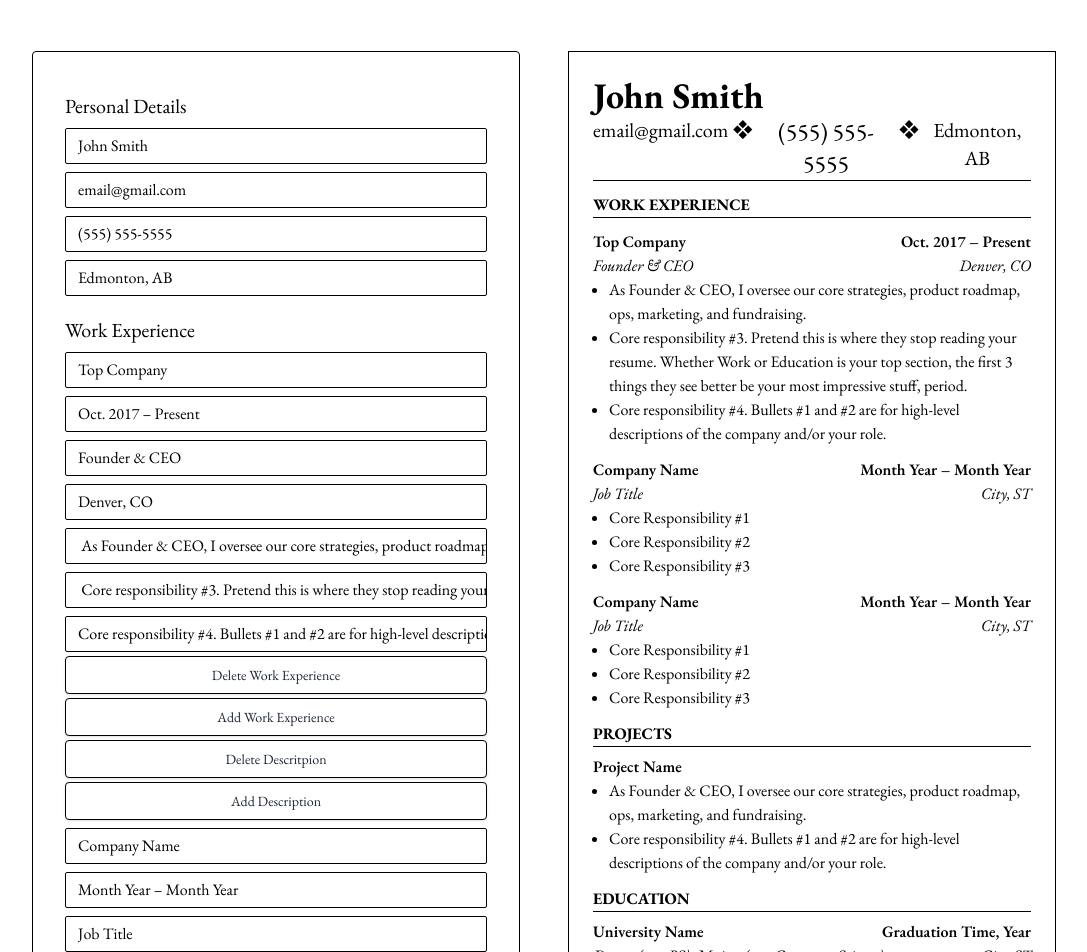
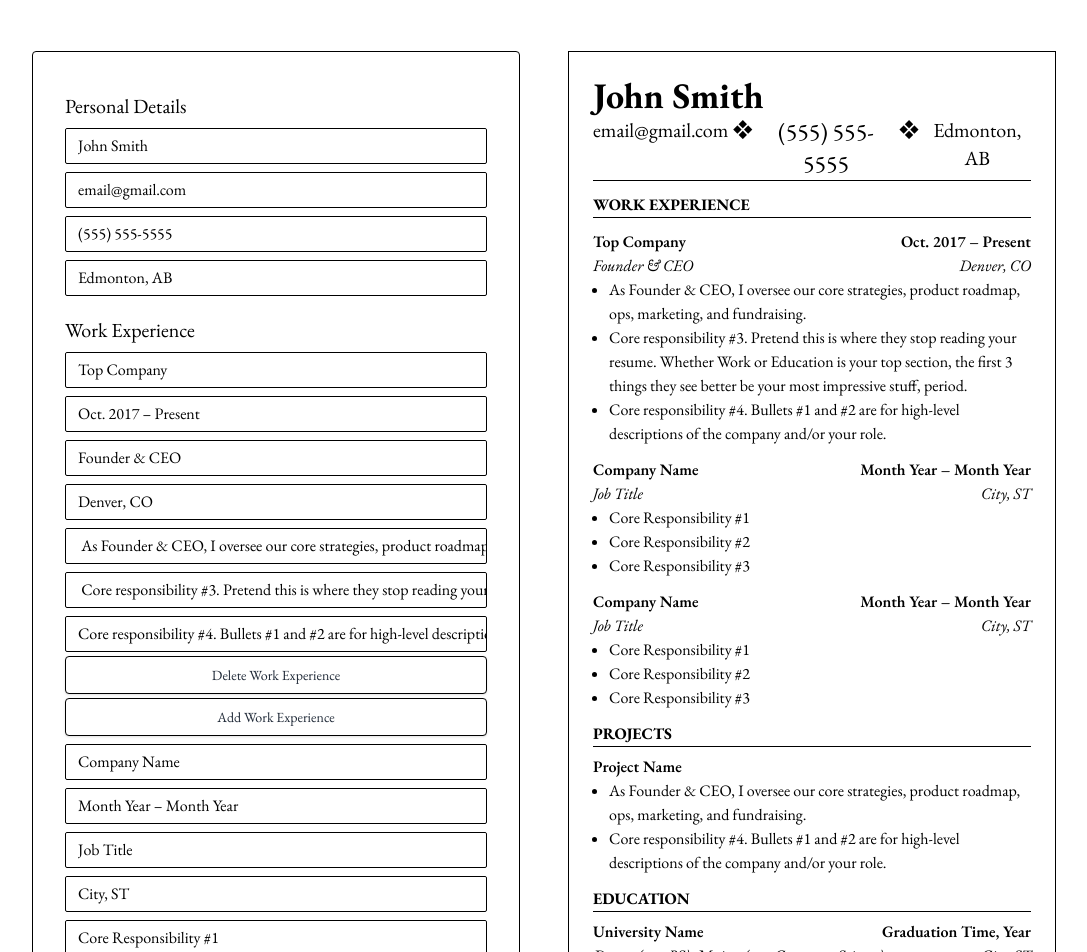
Before and after one commit to haicaumuoi/CV-Application, a React (Create React App) app: page / in a window 1280 px wide. Shown: the top 952 px of the page, without its empty margins (96-1183 px from the left). Built offline with nearby package versions, Linux system fonts and the light colour scheme.

Commit message:
Finishing touch

```diff
--- a/src/components/Form/ExperienceGroup.js
+++ b/src/components/Form/ExperienceGroup.js
@@ -100,23 +100,6 @@ function ExperienceGroup({
           Add Work Experience
         </button>
       </div>
-
-      <div className="btn-group">
-        <button
-          type="button"
-          className="bg-white hover:bg-gray-100 text-gray-800 font-normal py-2 px-4 border border-black rounded shadow text-sm w-full mt-1"
-          onClick={onDescriptionAdd}
-        >
-          Delete Descritpion
-        </button>
-        <button
-          type="button"
-          className="bg-white hover:bg-gray-100 text-gray-800 font-normal py-2 px-4 border border-black rounded shadow text-sm w-full mt-1"
-          onClick={onDescriptionDelete}
-        >
-          Add Description
-        </button>
-      </div>
     </div>
   );
 }
```
